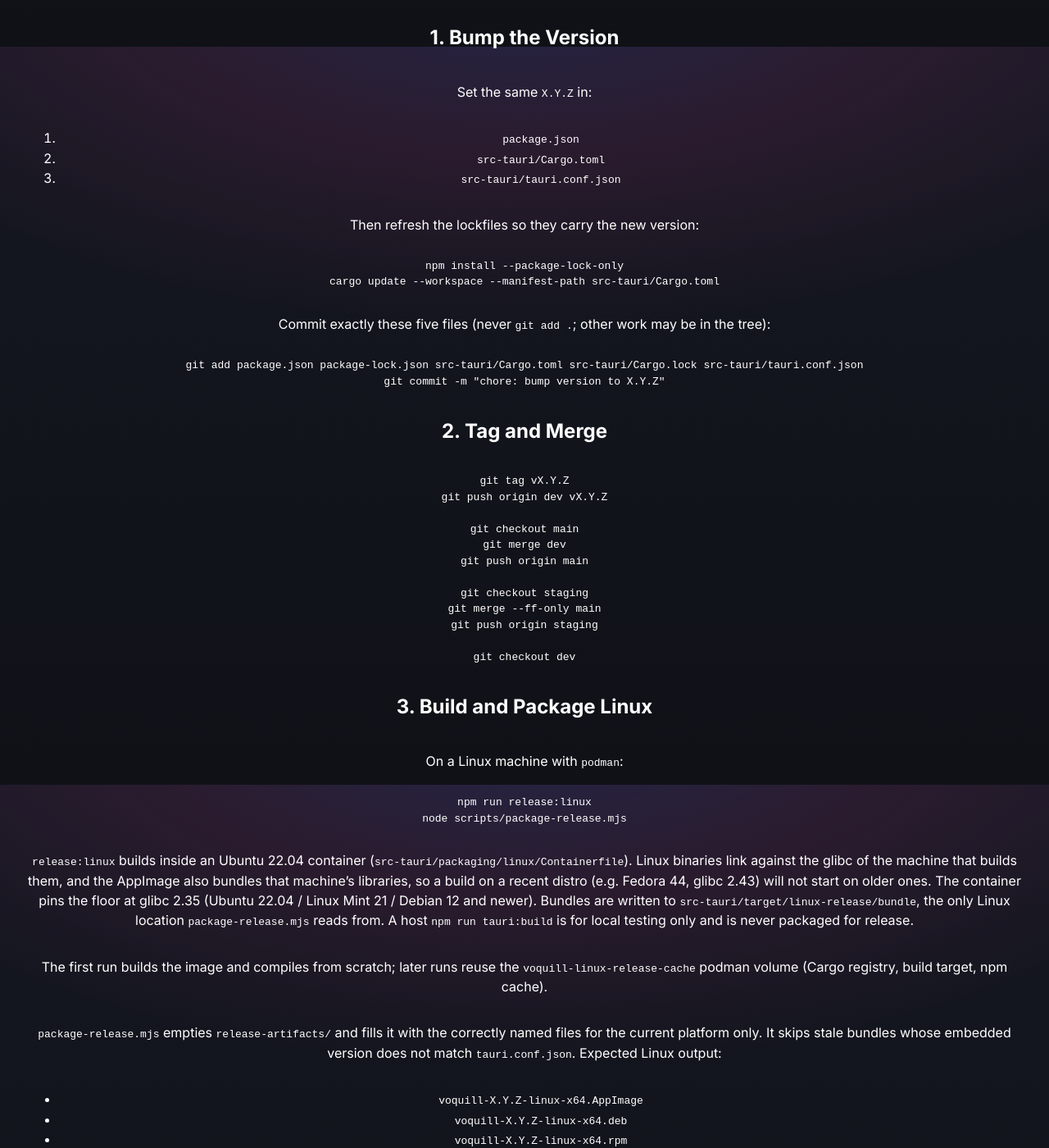
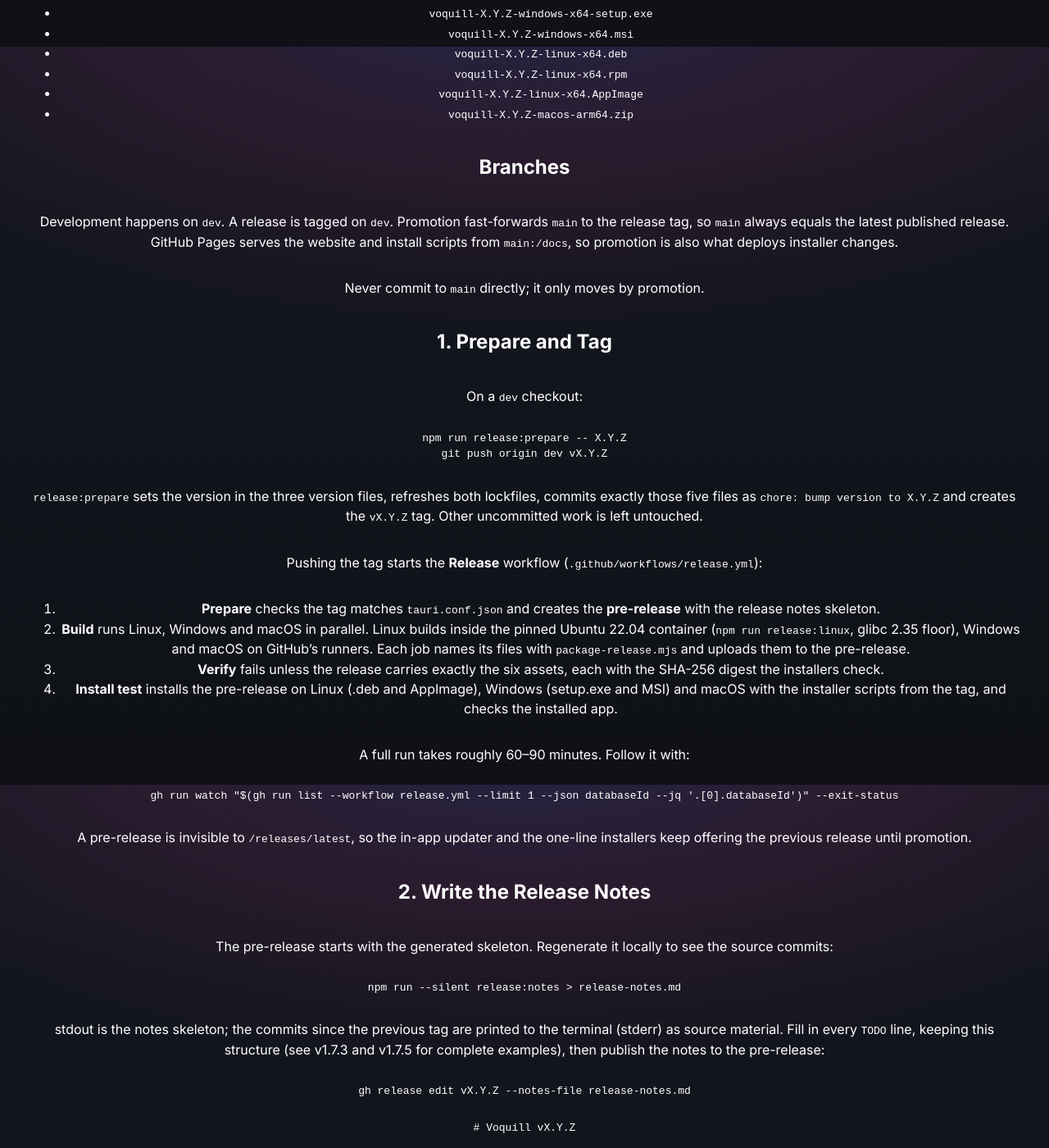
Before and after one commit to jackbrumley/voquill, a Jekyll site: the page built from docs/RELEASE.md, in a window 1280 px wide and 1400 px high, scrolled down 843 px. Shown: the whole window at 82% size. Built offline with Jekyll 4.4.1, drawn with Linux system fonts in a browser that asks for light colours; our own code applies the rules of GitHub Pages for plain Markdown files; some of the changed text lies outside the part shown.

Commit message:
docs: GitHub-built release process, macOS install, website macOS tab
- RELEASE.md: prepare → tag → workflow → notes → promote; staging branch
  removed; main only moves by promotion; local builds kept as a fallback.
- Website install widget gains a macOS tab (detected automatically); FAQ
  now describes macOS as community-supported.
- README and INSTALL.md document the macOS install; AGENTS.md documents
  CI, the release pipeline and the installer platform split.

````diff
--- a/docs/RELEASE.md
+++ b/docs/RELEASE.md
@@ -1,111 +1,100 @@
 # Release Process
 
 This is the single, ordered procedure for releasing Voquill. Follow it exactly.
+GitHub Actions builds, uploads, verifies and install-tests every asset; a
+release takes two commands to start and one to publish.
+
 Release identity (tag, title, asset names, download links) is consumed by
-`install.sh`, `install.ps1` and the in-app updater, so a format mistake is not
-cosmetic: it breaks updates and one-line installs for every user.
+`install.sh`, `install-macos.sh`, `install.ps1` and the in-app updater, so a
+format mistake is not cosmetic: it breaks updates and one-line installs for
+every user.
 
 ## Format Rules
 
-Every place the version appears, using `1.7.4` as the example:
+Every place the version appears, using `1.8.0` as the example:
 
 | Where | Format | Example |
 |---|---|---|
-| `package.json`, `src-tauri/Cargo.toml`, `src-tauri/tauri.conf.json` | `X.Y.Z` | `1.7.4` |
-| Version bump commit message | `chore: bump version to X.Y.Z` | `chore: bump version to 1.7.4` |
-| Git tag | `vX.Y.Z` | `v1.7.4` |
-| GitHub release title | `vX.Y.Z` (no "Voquill") | `v1.7.4` |
-| First line of the release notes | `# Voquill vX.Y.Z` | `# Voquill v1.7.4` |
-| Asset file names | `voquill-X.Y.Z-<os>-x64[-setup].<ext>` | `voquill-1.7.4-linux-x64.deb` |
+| `package.json`, `src-tauri/Cargo.toml`, `src-tauri/tauri.conf.json` | `X.Y.Z` | `1.8.0` |
+| Version bump commit message | `chore: bump version to X.Y.Z` | `chore: bump version to 1.8.0` |
+| Git tag | `vX.Y.Z` | `v1.8.0` |
+| GitHub release title | `vX.Y.Z` (no "Voquill") | `v1.8.0` |
+| First line of the release notes | `# Voquill vX.Y.Z` | `# Voquill v1.8.0` |
+| Asset file names | `voquill-X.Y.Z-<os>-<arch>[-setup].<ext>` | `voquill-1.8.0-linux-x64.deb` |
 | Download URLs | `.../releases/download/vX.Y.Z/voquill-X.Y.Z-...` | tag keeps the `v`, file name does not |
 
 Rules:
 - The version is plain `MAJOR.MINOR.PATCH`. No `-beta.1` or other suffix: the
-  extra hyphens collide with the asset name separators. `package-release.mjs`
-  enforces this.
-- Asset names and download links are generated by scripts from
+  extra hyphens collide with the asset name separators. The release scripts
+  enforce this.
+- Asset names, the expected asset list and download links all come from
   `scripts/release-assets.mjs`. Never type or edit them by hand.
+
+A complete release carries six assets:
+- `voquill-X.Y.Z-windows-x64-setup.exe`
+- `voquill-X.Y.Z-windows-x64.msi`
+- `voquill-X.Y.Z-linux-x64.deb`
+- `voquill-X.Y.Z-linux-x64.rpm`
+- `voquill-X.Y.Z-linux-x64.AppImage`
+- `voquill-X.Y.Z-macos-arm64.zip`
 
 ## Branches
 
-Development happens on `dev`. A release is tagged on `dev`, then `dev` is merged
-into `main`, and `staging` is fast-forwarded to `main`, so all three contain the
-tagged commit.
+Development happens on `dev`. A release is tagged on `dev`. Promotion
+fast-forwards `main` to the release tag, so `main` always equals the latest
+published release. GitHub Pages serves the website and install scripts from
+`main:/docs`, so promotion is also what deploys installer changes.
 
-## 1. Bump the Version
+Never commit to `main` directly; it only moves by promotion.
 
-Set the same `X.Y.Z` in:
-1. `package.json`
-2. `src-tauri/Cargo.toml`
-3. `src-tauri/tauri.conf.json`
+## 1. Prepare and Tag
 
-Then refresh the lockfiles so they carry the new version:
+On a `dev` checkout:
 ```bash
-npm install --package-lock-only
-cargo update --workspace --manifest-path src-tauri/Cargo.toml
+npm run release:prepare -- X.Y.Z
+git push origin dev vX.Y.Z
 ```
 
-Commit exactly these five files (never `git add .`; other work may be in the tree):
+`release:prepare` sets the version in the three version files, refreshes both
+lockfiles, commits exactly those five files as `chore: bump version to X.Y.Z`
+and creates the `vX.Y.Z` tag. Other uncommitted work is left untouched.
+
+Pushing the tag starts the **Release** workflow (`.github/workflows/release.yml`):
+1. **Prepare** checks the tag matches `tauri.conf.json` and creates the
+   **pre-release** with the release notes skeleton.
+2. **Build** runs Linux, Windows and macOS in parallel. Linux builds inside the
+   pinned Ubuntu 22.04 container (`npm run release:linux`, glibc 2.35 floor),
+   Windows and macOS on GitHub's runners. Each job names its files with
+   `package-release.mjs` and uploads them to the pre-release.
+3. **Verify** fails unless the release carries exactly the six assets, each
+   with the SHA-256 digest the installers check.
+4. **Install test** installs the pre-release on Linux (.deb and AppImage),
+   Windows (setup.exe and MSI) and macOS with the installer scripts from the
+   tag, and checks the installed app.
+
+A full run takes roughly 60–90 minutes. Follow it with:
 ```bash
-git add package.json package-lock.json src-tauri/Cargo.toml src-tauri/Cargo.lock src-tauri/tauri.conf.json
-git commit -m "chore: bump version to X.Y.Z"
+gh run watch "$(gh run list --workflow release.yml --limit 1 --json databaseId --jq '.[0].databaseId')" --exit-status
 ```
 
-## 2. Tag and Merge
+A pre-release is invisible to `/releases/latest`, so the in-app updater and the
+one-line installers keep offering the previous release until promotion.
 
-```bash
-git tag vX.Y.Z
-git push origin dev vX.Y.Z
+## 2. Write the Release Notes
 
-git checkout main
-git merge dev
-git push origin main
-
-git checkout staging
-git merge --ff-only main
-git push origin staging
-
-git checkout dev
-```
-
-## 3. Build and Package Linux
-
-On a Linux machine with `podman`:
-```bash
-npm run release:linux
-node scripts/package-release.mjs
-```
-
-`release:linux` builds inside an Ubuntu 22.04 container
-(`src-tauri/packaging/linux/Containerfile`). Linux binaries link against the
-glibc of the machine that builds them, and the AppImage also bundles that
-machine's libraries, so a build on a recent distro (e.g. Fedora 44, glibc 2.43)
-will not start on older ones. The container pins the floor at glibc 2.35
-(Ubuntu 22.04 / Linux Mint 21 / Debian 12 and newer). Bundles are written to
-`src-tauri/target/linux-release/bundle`, the only Linux location
-`package-release.mjs` reads from. A host `npm run tauri:build` is for local
-testing only and is never packaged for release.
-
-The first run builds the image and compiles from scratch; later runs reuse the
-`voquill-linux-release-cache` podman volume (Cargo registry, build target, npm cache).
-
-`package-release.mjs` empties `release-artifacts/` and fills it with the
-correctly named files for the current platform only. It skips stale bundles
-whose embedded version does not match `tauri.conf.json`. Expected Linux output:
-- `voquill-X.Y.Z-linux-x64.AppImage`
-- `voquill-X.Y.Z-linux-x64.deb`
-- `voquill-X.Y.Z-linux-x64.rpm`
-
-## 4. Write the Release Notes
-
-Generate the skeleton:
+The pre-release starts with the generated skeleton. Regenerate it locally to see
+the source commits:
 ```bash
 npm run --silent release:notes > release-notes.md
 ```
 
 stdout is the notes skeleton; the commits since the previous tag are printed to
 the terminal (stderr) as source material. Fill in every `TODO` line, keeping
-this structure (see v1.7.3 and v1.7.5 for complete examples):
+this structure (see v1.7.3 and v1.7.5 for complete examples), then publish the
+notes to the pre-release:
+```bash
+gh release edit vX.Y.Z --notes-file release-notes.md
+```
 
 ```markdown
 # Voquill vX.Y.Z
@@ -128,7 +117,7 @@
 
 ## Downloads
 
-<generated block: all five links, never edited>
+<generated block: all six links, never edited>
 ```
 
 Content rules:
@@ -144,73 +133,76 @@
   permission), say so.
 - Leave out commits that don't affect users (docs, refactors, CI) unless they
   change something users see.
-- The Downloads block always lists all five assets, including the Windows ones
-  before they are uploaded. Never remove or reorder links.
+- The Downloads block always lists all six assets. Never remove or reorder links.
 - Wrap anything containing angle brackets in backticks (e.g.
   `` `config.json.invalid-<date>` ``); GitHub otherwise hides `<...>` as HTML.
-- Before publishing, `grep TODO release-notes.md` must return nothing.
 
-## 5. Create the Pre-Release
+## 3. Promote
 
-Always create the release as a **pre-release**. GitHub's `/releases/latest`
-skips pre-releases, so the in-app updater and the install scripts cannot see it
-until it is promoted in step 8.
-
+Once the workflow is green and the notes are written:
 ```bash
-gh release create vX.Y.Z --verify-tag --prerelease --title vX.Y.Z --notes-file release-notes.md
+npm run release:promote
 ```
 
-## 6. Upload the Linux Assets
+`release:promote` refuses unless the pre-release carries all six assets with
+digests and its notes contain no `TODO`. It then marks the release as latest
+and fast-forwards `main` to the tag, which deploys the website and installers.
+From that moment the in-app updater and the one-line installers serve the new
+version.
 
+## 4. Verify
+
+- An installed older version offers the update (Settings → General → Check for
+  Updates), and the update installs and relaunches.
+- The one-line installers on voquill.org install the new version.
+
+## When Something Fails
+
+- **A build or install test failed for a transient reason** (network, runner):
+  re-run only the failed jobs: `gh run rerun <run-id> --failed`. Uploads use
+  `--clobber`, so re-runs replace partial assets.
+- **A build failed because of the code:** the release was never promoted, so
+  nobody received it. Fix the problem on `dev`, then discard the tag and
+  pre-release and tag again:
+  ```bash
+  gh release delete vX.Y.Z --cleanup-tag --yes
+  git tag -d vX.Y.Z
+  git tag vX.Y.Z
+  git push origin dev vX.Y.Z
+  ```
+
+## Dry Run
+
+To check that every platform still builds and packages without creating a
+release (for example after changing the build or packaging scripts):
 ```bash
-gh release upload vX.Y.Z release-artifacts/*
+gh workflow run release.yml --ref dev
 ```
 
-Confirm each digest GitHub computed matches the local file (the installers
-verify downloads against these digests; no `.sha256` files are uploaded):
-```bash
-gh release view vX.Y.Z --json assets --jq '.assets[] | "\(.digest)  \(.name)"'
-sha256sum release-artifacts/*
-```
+The packaged files are kept as workflow artifacts for 14 days.
 
-## 7. Build, Package and Upload Windows
+## Building Locally (Fallback)
 
-On a Windows machine, check out the `vX.Y.Z` tag, then:
-```bash
-npm run tauri:build
-node scripts/package-release.mjs
-gh release upload vX.Y.Z release-artifacts/voquill-X.Y.Z-windows-x64-setup.exe release-artifacts/voquill-X.Y.Z-windows-x64.msi
-```
+The workflow uses the same scripts as a local build, so a release can still be
+built by hand if GitHub Actions is unavailable. Package with
+`node scripts/package-release.mjs`, which empties `release-artifacts/` and fills
+it with the correctly named files for the current platform, then upload with
+`gh release upload vX.Y.Z release-artifacts/*`.
 
-Expected Windows output:
-- `voquill-X.Y.Z-windows-x64-setup.exe`
-- `voquill-X.Y.Z-windows-x64.msi`
-
-Check the digests as in step 6 (`Get-FileHash` in PowerShell).
-
-## 8. Promote to Latest
-
-Only once all five assets are uploaded. Promoting earlier makes `install.ps1`
-and the Windows updater fetch an installer that does not exist (404).
-
-```bash
-gh release view vX.Y.Z --json assets --jq '.assets | length'   # must print 5
-gh release edit vX.Y.Z --prerelease=false --latest
-```
-
-Agents: never promote a release unless the maintainer explicitly asks.
-
-## 9. Verify
-
-- An installed older version offers the update (Settings → General → Check for Updates),
-  and the update installs and relaunches.
-- The one-line installers from the README install the new version on a clean
-  machine.
+- **Linux** (needs `podman`): `npm run release:linux`. Builds inside the Ubuntu
+  22.04 container (`src-tauri/packaging/linux/Containerfile`); a host
+  `npm run tauri:build` is for local testing only and is never packaged. Linux
+  binaries link against the glibc of the machine that builds them, and the
+  AppImage also bundles that machine's libraries, so building on a recent
+  distro would break older ones.
+- **Windows:** `npm run tauri:build` from a checkout of the tag.
+- **macOS** (Apple Silicon): `npm run tauri:build -- --bundles app`.
 
 ## Agent Checklist
 
-- [ ] Tag is `vX.Y.Z`; release title is `vX.Y.Z`; notes start with `# Voquill vX.Y.Z`.
+- [ ] Version prepared with `npm run release:prepare`; tag is `vX.Y.Z`.
+- [ ] Release workflow green: build, verify and install test on all three platforms.
 - [ ] Notes come from `npm run release:notes`; no `TODO` remains; Downloads block untouched.
-- [ ] Created with `--prerelease`.
-- [ ] Assets uploaded only from `release-artifacts/`, never renamed by hand.
-- [ ] Release not promoted to latest without the maintainer's explicit instruction.
+- [ ] Assets come only from the workflow (or `package-release.mjs`), never renamed by hand.
+- [ ] `npm run release:promote` only when the maintainer has asked for this
+      release to be published, and only after every check above passes.
--- a/docs/index.html
+++ b/docs/index.html
@@ -44,6 +44,7 @@
     <div class="platform-labels" id="platform-labels">
       <button type="button" class="platform-label" data-platform="linux">Linux</button>
       <button type="button" class="platform-label" data-platform="windows">Windows</button>
+      <button type="button" class="platform-label" data-platform="macos">macOS</button>
       <div class="platform-tab-indicator" id="platform-tab-indicator"></div>
     </div>
   </div>
````
Also changed, not shown: AGENTS.md (+8 -0 lines), docs/INSTALL.md (+21 -7 lines), docs/assets/install-widget.js (+16 -0 lines), docs/faq.html (+4 -4 lines), README.md.
